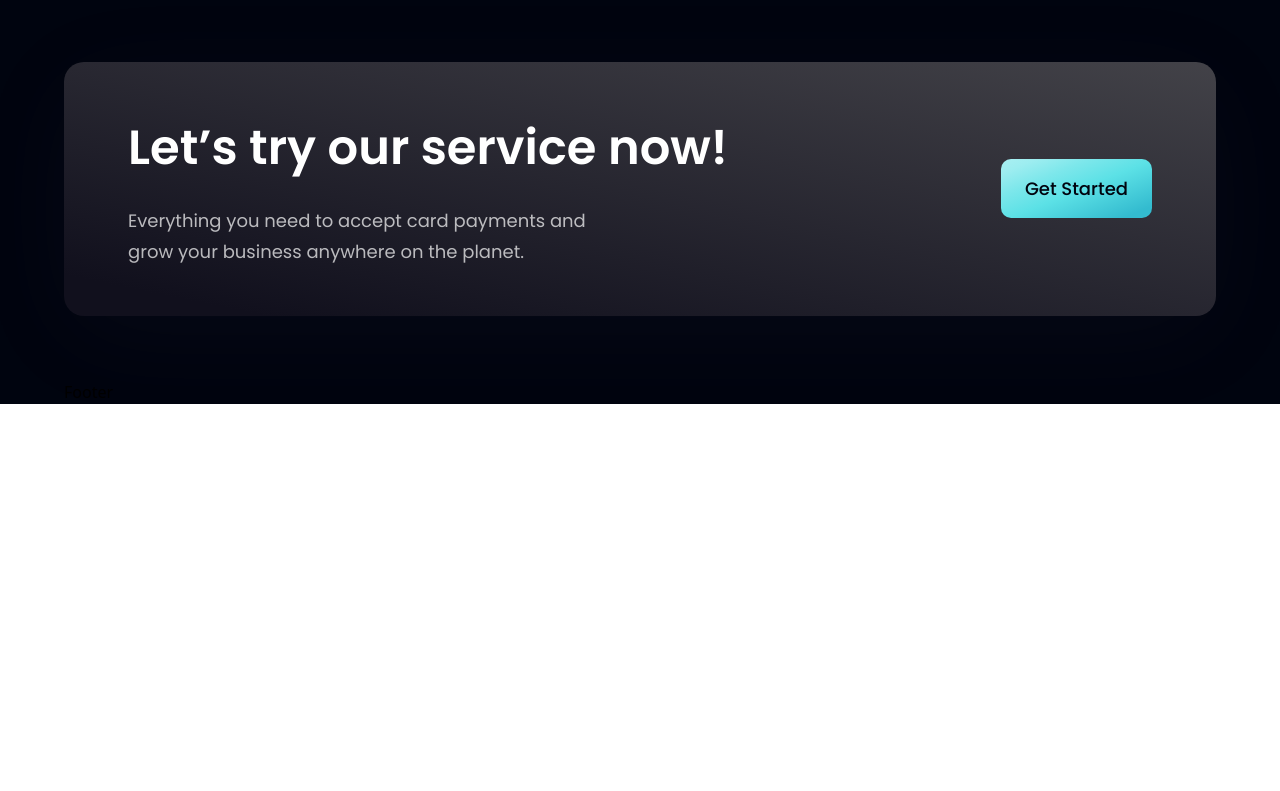
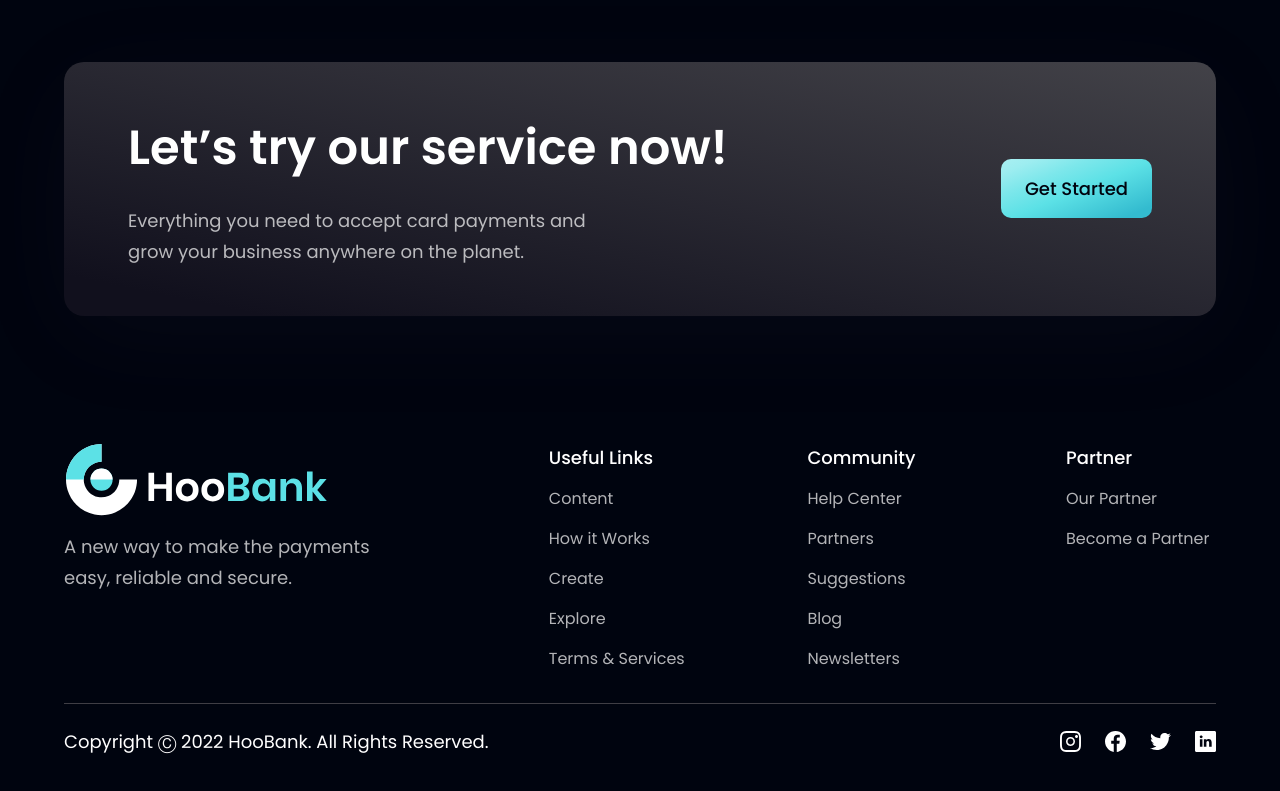
Before and after one commit to ConnorXCX/HooBank, a React (Vite) app: page / in a window 1280 px wide. Shown: the part 4082-4873 px from the top of the page. Before the commit the page ends 4486 px from the top, so only its background shows below. Built offline with nearby package versions, Linux system fonts and the light colour scheme.

Commit message:
Implement Footer section.

```diff
--- a/src/components/Footer.jsx
+++ b/src/components/Footer.jsx
@@ -1,9 +1,43 @@
-import React from 'react'
+import styles from '../styles'
+import { logo } from '../assets'
+import { footerLinks, socialMedia } from '../constants'
 
-const Footer = () => {
-  return (
-    <div>Footer</div>
-  )
-}
+const Footer = () => (
+  <section className={`${styles.flexCenter} ${styles.paddingY} flex-col`}>
+    <div className={`${styles.flexStart} md:flex-row flex-col mb-8 w-full`}>
+      <div className='flex-1 flex flex-col justify-start mr-10'>
+        <img src={logo} alt='HooBank' className='w-[266px] h-[72px] object-contain' />
+        <p className={`${styles.paragraph} mt-4 max-w-[310px]`}>A new way to make the payments easy, reliable and secure.</p>
+      </div>
+
+      <div className='flex-[1.5] w-full flex flex-row justify-between flex-wrap md:mt-0 mt-10'>
+        {footerLinks.map((footerLink) => (
+          <div key={footerLink.key} className='flex flex-col ss:my-0 my-4 min-w-[150px]'>
+            <h4 className='font-poppins font-medium text-[18px] leading-[27px] text-white'>
+              {footerLink.title}
+            </h4>
+            <ul className='list-none mt-4'>
+              {footerLink.links.map((link, index) => (
+                <li key={link.name} className={`font-poppins font-normal text-[16px] leading-[24px] text-dimWhite hover:text-secondary cursor-pointer ${index !== footerLink.links.length - 1 ? 'mb-4' : 'mb-0'}`}>
+                  {link.name}
+                </li>
+              ))}
+            </ul>
+          </div>
+        ))}
+      </div>
+    </div>
+
+    <div className='w-full flex justify-between items-center md:flex-row flex-col pt-6 border-t-[1px] border-t-[#3F3E45]'>
+      <p className='font-poppins font-normal text-center text-[18px] leading-[27px] text-white'>Copyright Ⓒ 2022 HooBank. All Rights Reserved.</p>
+
+      <div className='flex flex-row md:mt-0 mt-6'>
+        {socialMedia.map((social, index) => (
+          <img key={social.id} src={social.icon} alt={social.id} className={`w-[21px] h-[21px] object-contain cursor-pointer ${index !== socialMedia.length - 1 ? 'mr-6' : 'mr-0'}`} />
+        ))}
+      </div>
+    </div>
+  </section>
+)
 
 export default Footer
```
